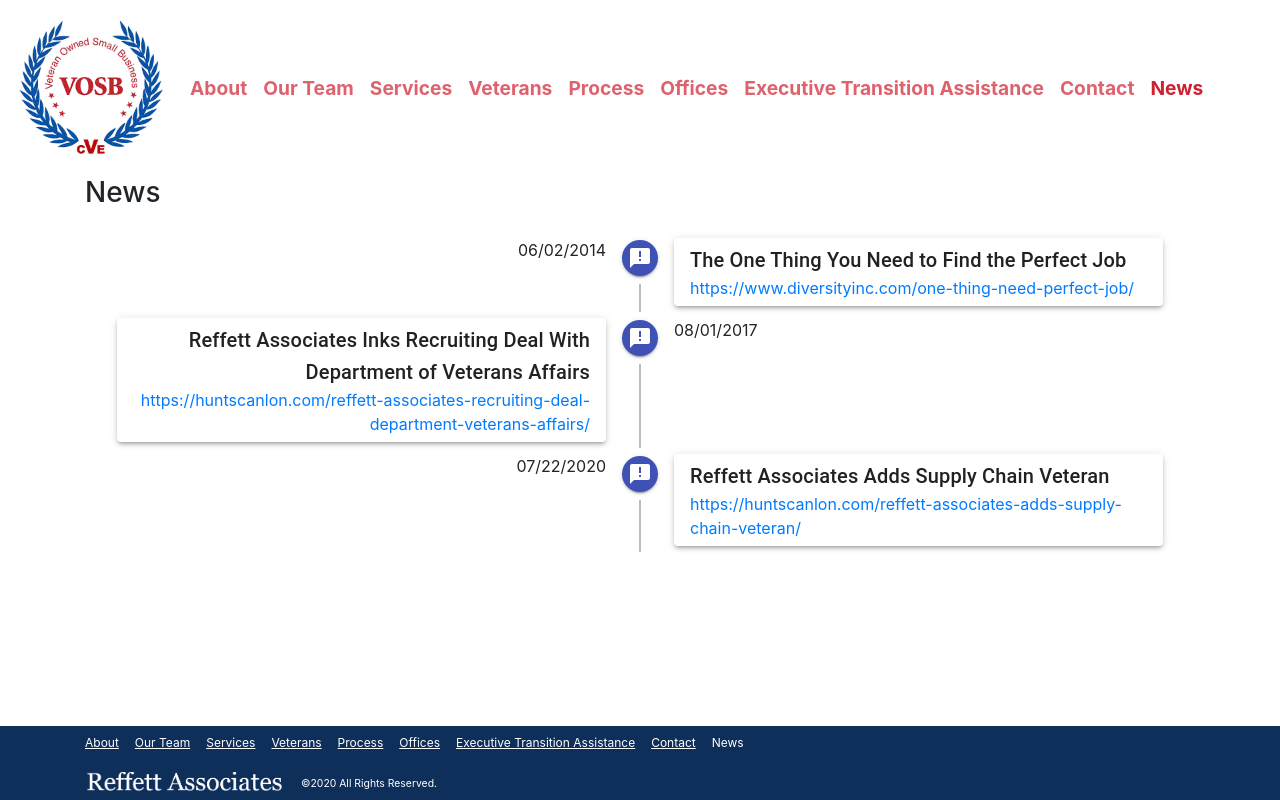
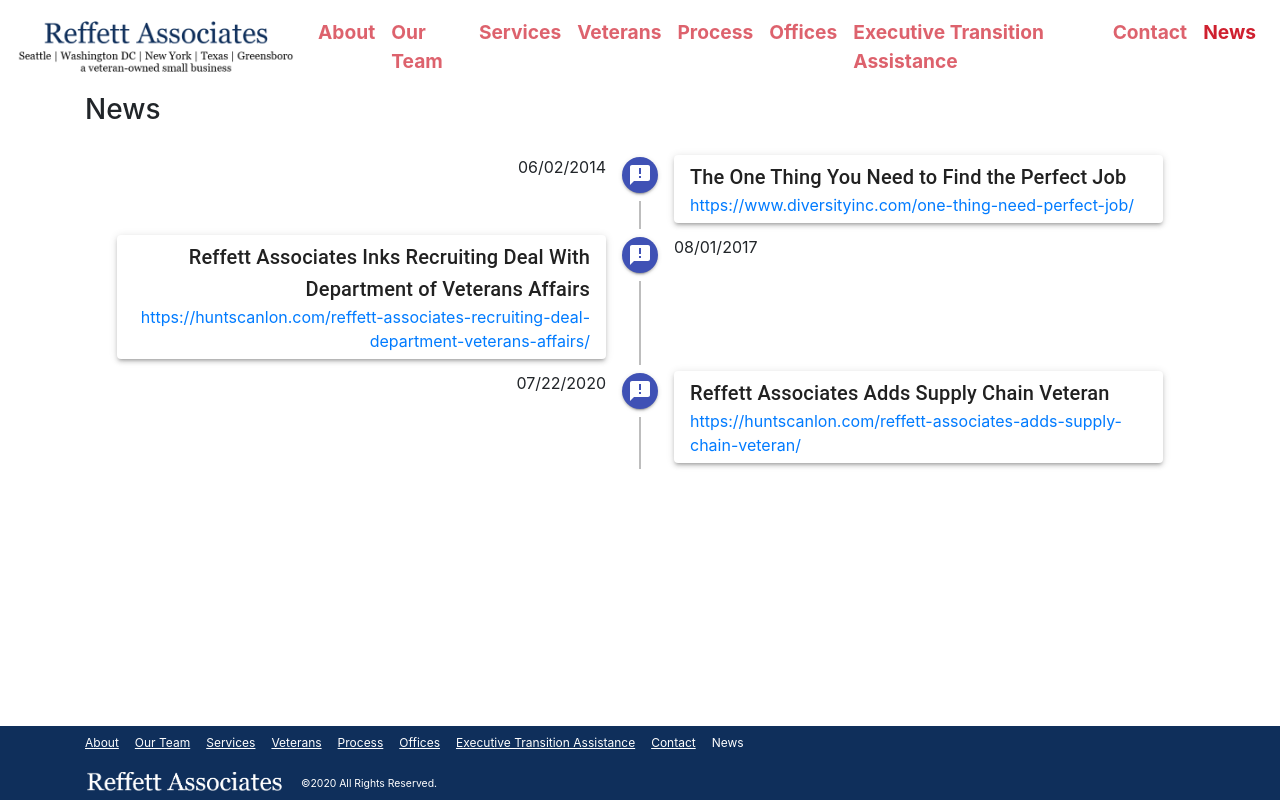
Before and after one commit to cjarquio/reffettassociates.com, a React (Create React App) app: page /#/news in a window 1280 px wide. Built offline with nearby package versions, Linux system fonts and the light colour scheme.

Commit message:
New logo

```diff
--- a/src/components/MainNavigation.js
+++ b/src/components/MainNavigation.js
@@ -32,7 +32,7 @@
   return (
     <div className={classes.root}>
       <Navbar color="faded" light expand='md'>
-        <NavbarBrand style={{width:'150px'}} tag={Link} to="/"><img className={classes.logo} src='/images/Logo/Logo.png' alt='Reffett Associates' /></NavbarBrand>
+        <NavbarBrand style={location.pathname === '/'?{width:'150px'}:{width:'300px'}} tag={Link} to="/"><img className={classes.logo} src={location.pathname === '/'? '/images/Logo/Logo.png':'/images/Logo/ReffettAssociatesLogo.png'} alt='Reffett Associates' /></NavbarBrand>
         <NavbarToggler onClick={toggle} />
         <Collapse isOpen={isOpen} navbar>
           <Nav className={classes.navOptions} navbar>
```
Also changed, not shown: public/images/Logo/ReffettAssociatesLogo.png (added).
